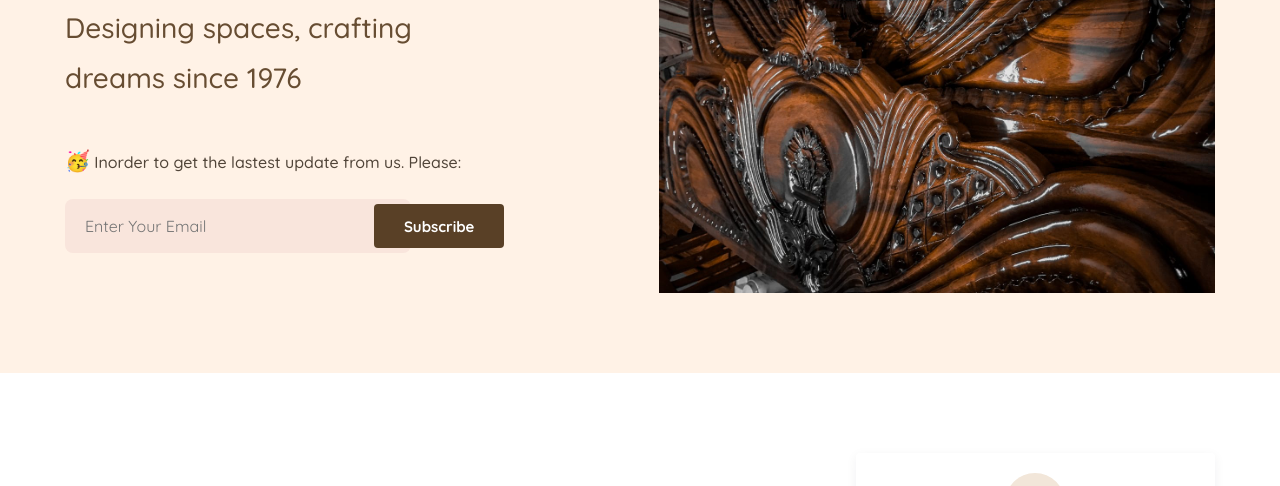
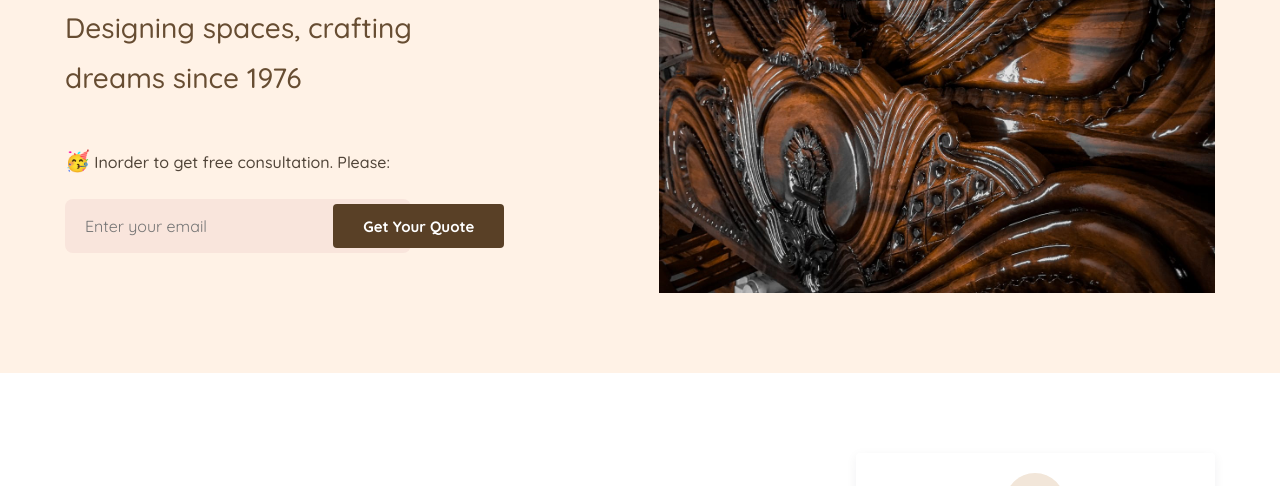
Before and after one commit to sayandeeps/ganeshdecor, a plain HTML site: page index.html in a window 1280 px wide. Shown: the part 249-735 px from the top of the page. Drawn offline with nearby package versions, Linux system fonts and the light colour scheme.

Commit message:
Get Your quote button added

```diff
--- a/index.html
+++ b/index.html
@@ -101,17 +101,17 @@
             </p>
 
             <p class="form-text">
-              <span>🥳</span> Inorder to get the lastest update from us. Please:
+              <span>🥳</span> Inorder to get free consultation. Please:
 
 
 
 
             </p>
 
-            <form action="" class="hero-form">
-              <input type="email" name="email" required placeholder="Enter Your Email" class="email-field">
+            <form action="#contact" class="hero-form">
+              <input type="email" name="email" placeholder="Enter your email" class="email-field" id="mail">
 
-              <button type="submit" class="btn btn-primary">Subscribe</button>
+              <button type="submit" class="btn btn-primary">Get Your Quote</button>
             </form>
           </div>
 
@@ -750,6 +750,8 @@ Crafting captivating dining room aesthetics with attention to detail, creativity
     const name = document.getElementById('name');
     const phone = document.getElementById('email');
     const message = document.getElementById('message');
+    const mail = document.getElementById('mail');
+
     const submit = document.getElementById('submit');
 
     submit.addEventListener('submit',(e)=>{
@@ -758,6 +760,8 @@ Crafting captivating dining room aesthetics with attention to detail, creativity
         <h1>Name: </h1>${name.value}
         <br>
         <h1>Phone: </h1>${phone.value}
+        <br>
+        <h1>email: </h1>${mail.value}
         <br>
         <h1>message: </h1>${message.value}
         `;
```
